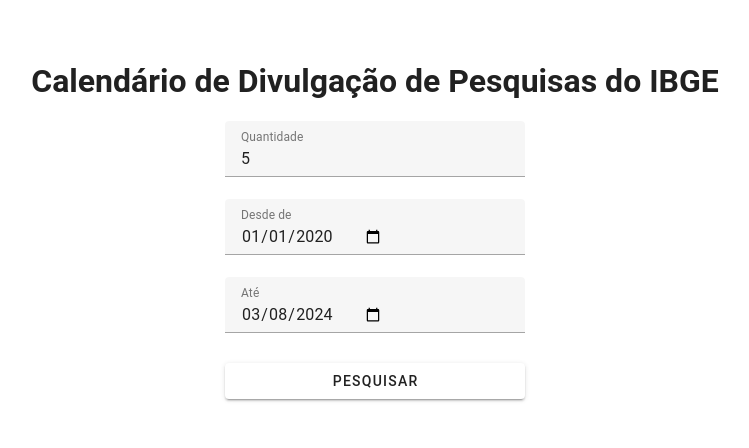
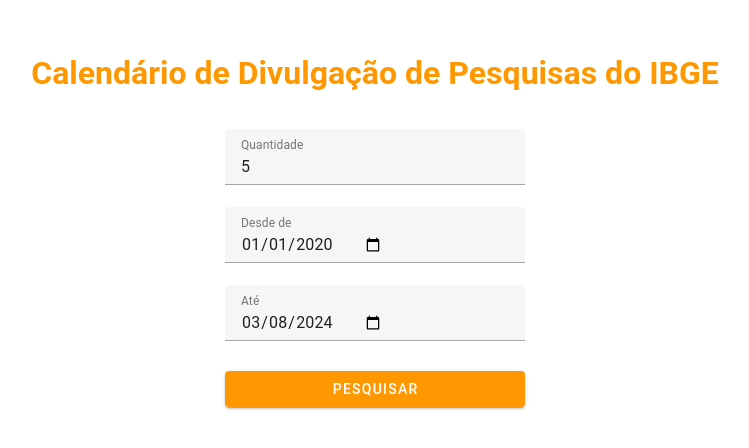
Before and after one commit to MorganaDuarte/search-ibge, a Vue app: page / in a window 1280 px wide. Shown: the part 160-608 px from the top of the page, without its empty margins (265-1014 px from the left). Built offline with nearby package versions, Linux system fonts and the light colour scheme.

Commit message:
fix layout

```diff
--- a/src/App.vue
+++ b/src/App.vue
@@ -2,7 +2,7 @@
   <v-app>
     <v-container class="fill-height">
       <v-responsive class="align-center text-center fill-height">
-      <SearchForm />
+      <HomeView />
       </v-responsive>
     </v-container>
   </v-app>
--- /dev/null
+++ b/src/components/HomeView.vue
@@ -0,0 +1,12 @@
+<template>
+  <h1 class="text-orange pb-8">Calendário de Divulgação de Pesquisas do IBGE</h1>
+  <SearchForm />
+</template>
+
+<script>
+import SearchForm from "@/components/SearchForm.vue";
+
+export default {
+  components: { SearchForm }
+}
+</script>
--- a/src/components/ResultsTable.vue
+++ b/src/components/ResultsTable.vue
@@ -1,6 +1,6 @@
 <template>
   <div ref="table"></div>
-  <v-btn v-if="!!searchResult.items" variant="text" @click="downloadXls">Baixe sua tabela completa aqui!</v-btn>
+  <v-btn v-if="!!searchResult.items" variant="text" @click="downloadXls" color="orange">Baixe sua tabela completa aqui!</v-btn>
 </template>
 
 <script>
@@ -34,7 +34,7 @@
         { title: 'Título', field: 'titulo', width: "10%", formatter: "textarea" },
         { title: 'Data divulgação', field: 'data_divulgacao', width: "15%", formatter: "textarea" },
         { title: 'Nome produto', field: 'nome_produto', width: "10%", formatter: "textarea" },
-        { title: 'Descrição produto', field: 'descricao_produto', formatter: "html", cssClass: 'description-column' },
+        { title: 'Descrição produto', field: 'descricao_produto', formatter: "html" },
       ]
       this.tabulator = this.createTable(this.$refs.table, columns);
       this.tabulator.on('tableBuilt', () => this.tabularIsReady = true);
--- a/src/components/SearchForm.vue
+++ b/src/components/SearchForm.vue
@@ -1,13 +1,10 @@
 <template>
-  <div class="pb-4">
-    <h1>Calendário de Divulgação de Pesquisas do IBGE</h1>
-  </div>
   <v-sheet class="mx-auto" width="300">
     <v-form class="pb-6" @submit.prevent="research">
       <v-text-field v-model="amount" label="Quantidade" :rules=[validAmountRules]></v-text-field>
       <v-text-field v-model="startDate" label="Desde de" type="date" :rules=[validStartDateRules]></v-text-field>
       <v-text-field type="date" v-model="endDate" label="Até" :rules="[validEndDateRules]"></v-text-field>
-      <v-btn class="mt-2" :disabled="disabledButton" type="submit" block>Pesquisar</v-btn>
+      <v-btn class="mt-2" :disabled="disabledButton" type="submit" color="#FF9800" style="color: white;" block>Pesquisar</v-btn>
     </v-form>
   </v-sheet>
   <ResultsTable :search-result="searchResult" />
```
Also changed, not shown: src/components/README.md (deleted).
